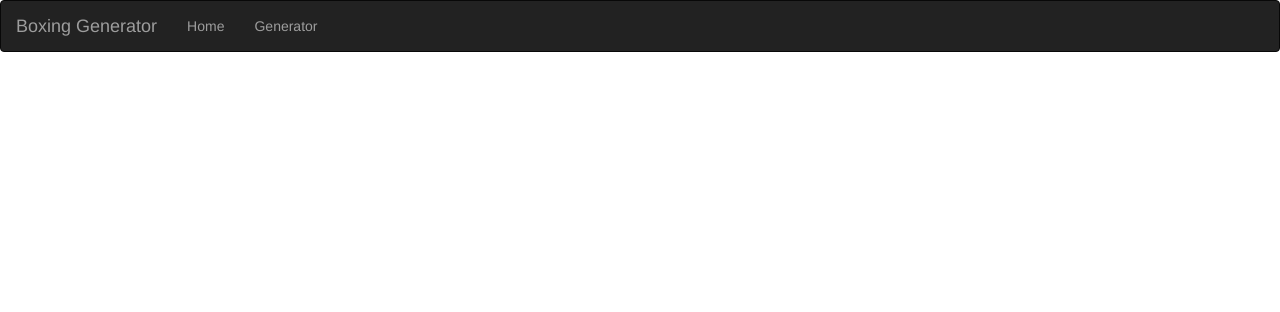
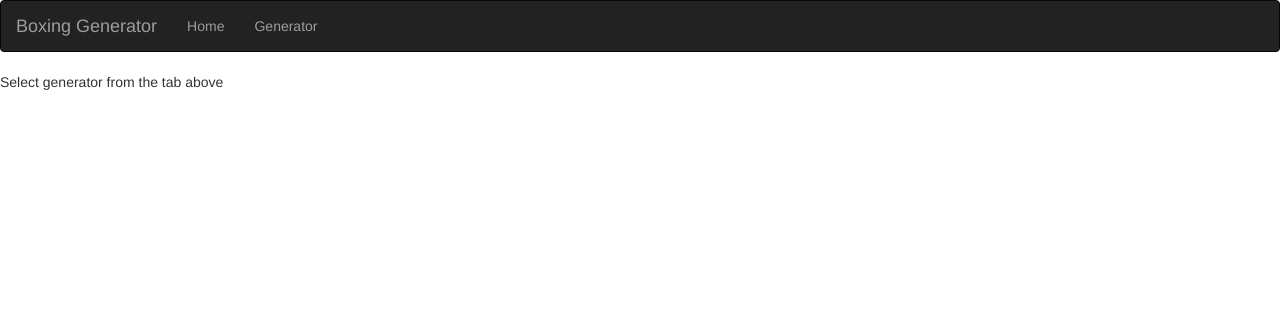
Before and after one commit to Active-Has/Boxer-Generator, a Flask app: page / in a window 1280 px wide. Shown: the top 312 px of the page. Run offline with Flask 2, Linux system fonts and the light colour scheme; some libraries are stand-ins or nearby versions.

Commit message:
"HA: Chnaged html"

```diff
--- a/boxer-api/application/templates/home.html
+++ b/boxer-api/application/templates/home.html
@@ -22,6 +22,8 @@
         </div>
     </nav>
     {% block content %}
+    <title>Welcome</title>
+    <p> Select generator from the tab above</p>
     {% endblock %}
 </body>
 
```
